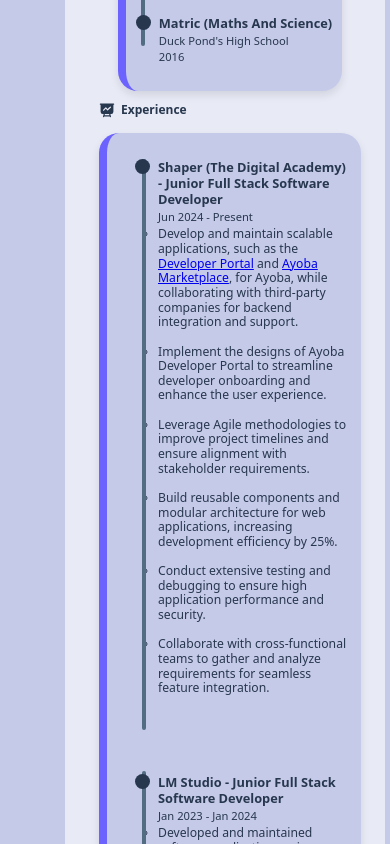
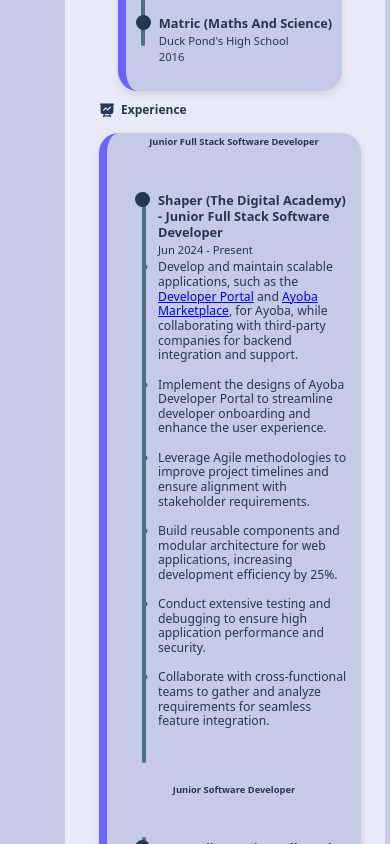
Before and after one commit to Mdlalose4life/Portfolio, a React (Vite) app in the folder frontend/: page /about in a window 390 px wide. Shown: the part 1380-2224 px from the top of the page. Built offline with nearby package versions, Linux system fonts and the light colour scheme.

Commit message:
Adding responsive

```diff
--- a/frontend/src/components/About.jsx
+++ b/frontend/src/components/About.jsx
@@ -249,9 +249,9 @@
               <h2>Experience</h2>
             </div>
             <div className='experience--card--controller'>
-              {/* <div className='Experience--title'>
+              <div className='Experience--title'>
                 <h3>Junior Full Stack Software Developer</h3>
-              </div> */}
+              </div>
               <div className='vertical-line '>
                 <div className='content'>
                   <div className='componany-name--and--date--controller'>
@@ -259,9 +259,9 @@
                   </div>
                 </div>
               </div>
-              {/* <div className='Experience--title'>
+              <div className='Experience--title'>
                 <h3>Junior Software Developer</h3>
-              </div> */}
+              </div>
               <div className='vertical-line '>
                 <div className='content'>
                   <div className='componany-name--and--date--controller'>
--- a/frontend/src/index.css
+++ b/frontend/src/index.css
@@ -7,12 +7,13 @@
     font-family: system-ui, -apple-system, BlinkMacSystemFont, 'Segoe UI', Roboto, Oxygen, Ubuntu, Cantarell, 'Open Sans', 'Helvetica Neue', sans-serif
 }
 
-@media screen and (-ms-high-contrast: active), (-ms-high-contrast: none) {
-    html {
-      font-size: 90%;
-    }
+@media (max-width: 768px) {
+    .sidebar { display: none; }
+    .content { flex: 1 1 100%; }
   }
-
+  @media (min-width: 1024px) {
+    .nav   { display: flex; }
+  }
 
 /* Icons on skills */
 :root {
```
